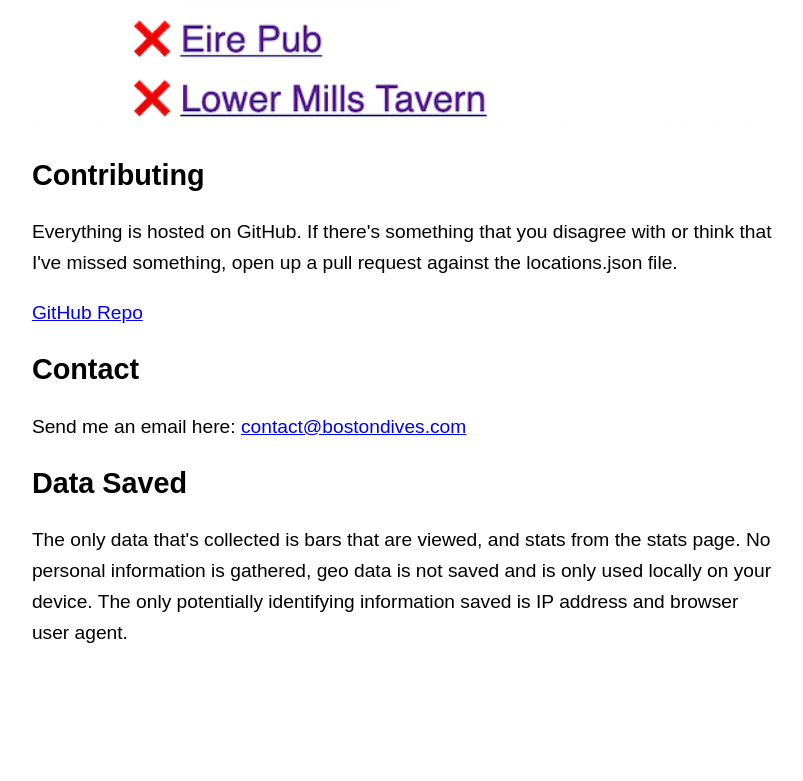
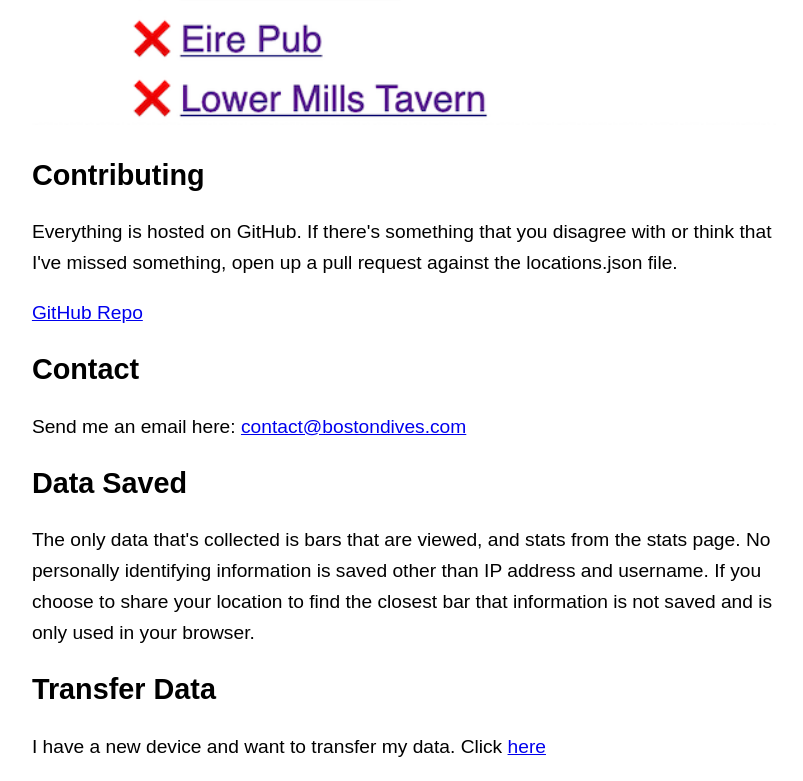
Before and after one commit to superducktoes/bostondives, a website: page about.html in a window 1280 px wide. Shown: the part 5448-6229 px from the top of the page, without its empty margins (236-1039 px from the left). Before the commit the page ends 6116 px from the top, so only its background shows below. Drawn offline with Linux system fonts and the light colour scheme.

```diff
--- a/about.html
+++ b/about.html
@@ -83,6 +83,8 @@
     <h2>Contact</h2>
     <p>Send me an email here: <a href='m&#97;ilto&#58;%&#54;3onta%63&#37;74&#64;bo%73&#116;%6Fndiv%&#54;5&#115;&#46;co&#109;'>&#99;&#111;ntac&#116;&#64;bost&#111;nd&#105;ves&#46;com</a></p>
     <h2>Data Saved</h2>
-    <p>The only data that's collected is bars that are viewed, and stats from the stats page. No personal information is gathered, geo data is not saved and is only used locally on your device. The only potentially identifying information saved is IP address and browser user agent.</p>
+    <p>The only data that's collected is bars that are viewed, and stats from the stats page. No personally identifying information is saved other than IP address and username. If you choose to share your location to find the closest bar that information is not saved and is only used in your browser.</p>
+    <h2>Transfer Data</h2>
+    <p>I have a new device and want to transfer my data. Click <a href="savebars.html">here</a></p>
   </body>
   </article>
--- a/sitemap.xml
+++ b/sitemap.xml
@@ -14,7 +14,7 @@
 </url>
 <url>
   <loc>https://bostondives.bar/about.html</loc>
-  <lastmod>2023-01-15T16:23:17+00:00</lastmod>
+  <lastmod>2023-01-29T18:13:45+00:00</lastmod>
   <priority>0.80</priority>
 </url>
 <url>
```
Also changed, not shown: savebars.html (+2 -0 lines).
